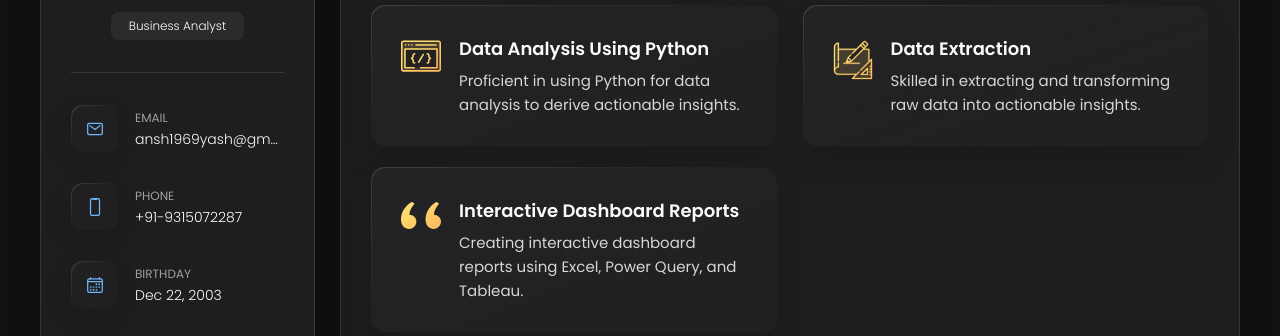
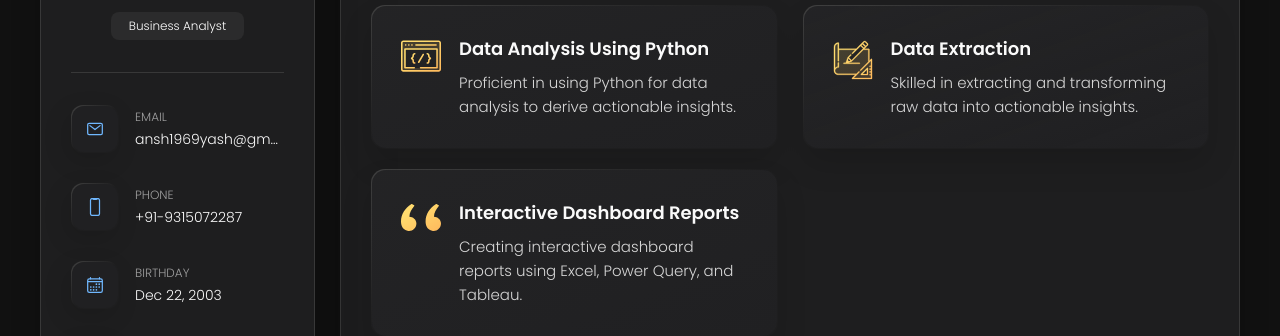
Before and after one commit to YashChh/-Personal-Portfolio, a plain HTML site: page Yash Chhabra Personal Portfolio/index.html in a window 1280 px wide. Shown: the part 413-749 px from the top of the page. Drawn offline with nearby package versions, Linux system fonts and the light colour scheme; some packages are replaced by stand-ins of ours; a script that the page names is missing.

Commit message:
Update style.css

```diff
--- a/Yash Chhabra Personal Portfolio/assets/css/style.css
+++ b/Yash Chhabra Personal Portfolio/assets/css/style.css
@@ -50,7 +50,10 @@ a {
 }
 
 li {
-  list-style: none;
+  list-style: none
+  color: var(--light-gray);
+  font-weight: var(--fw-300);
+  line-height: 1.6;
 }
 
 img, ion-icon, a, button, time, span {
```
